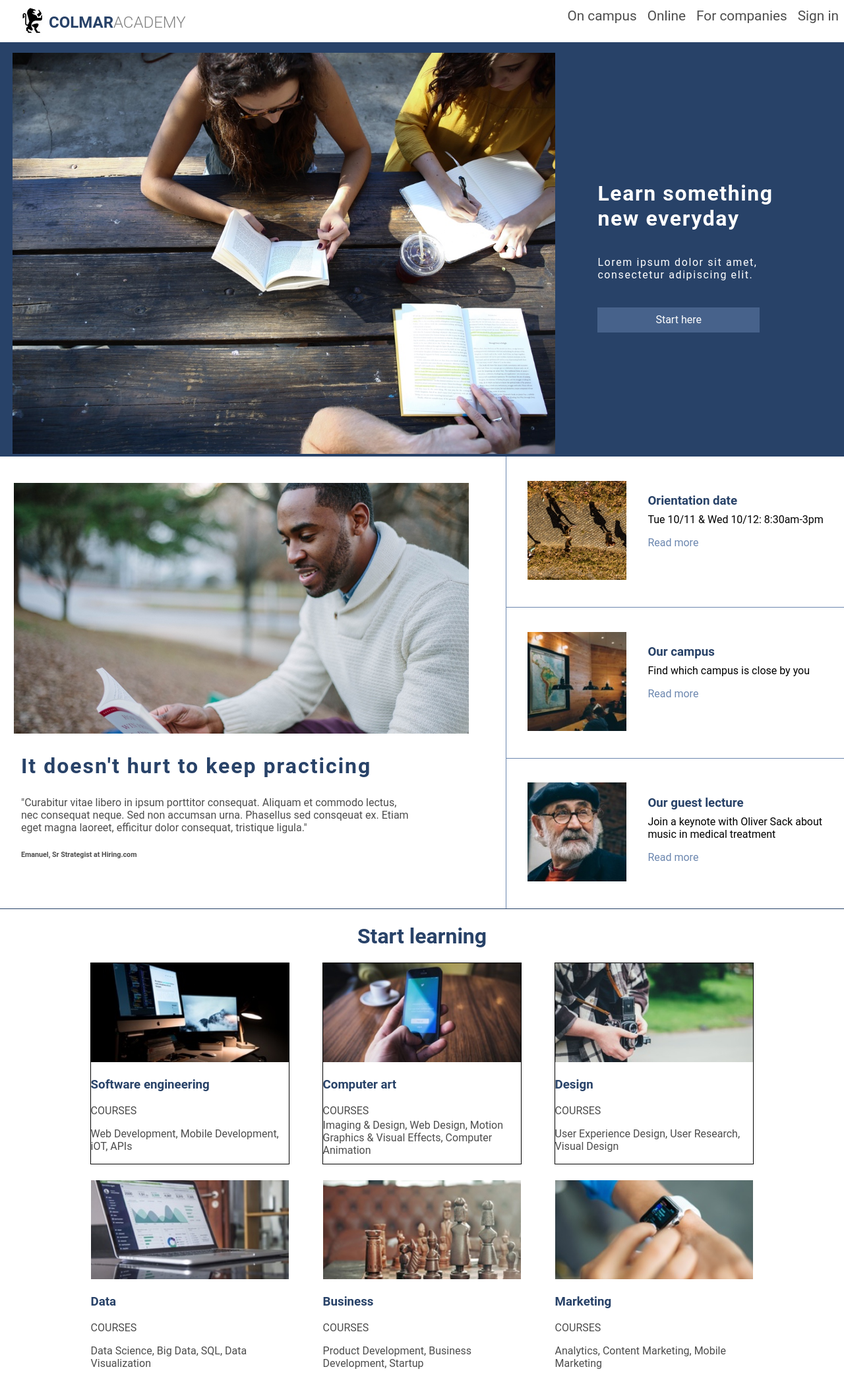
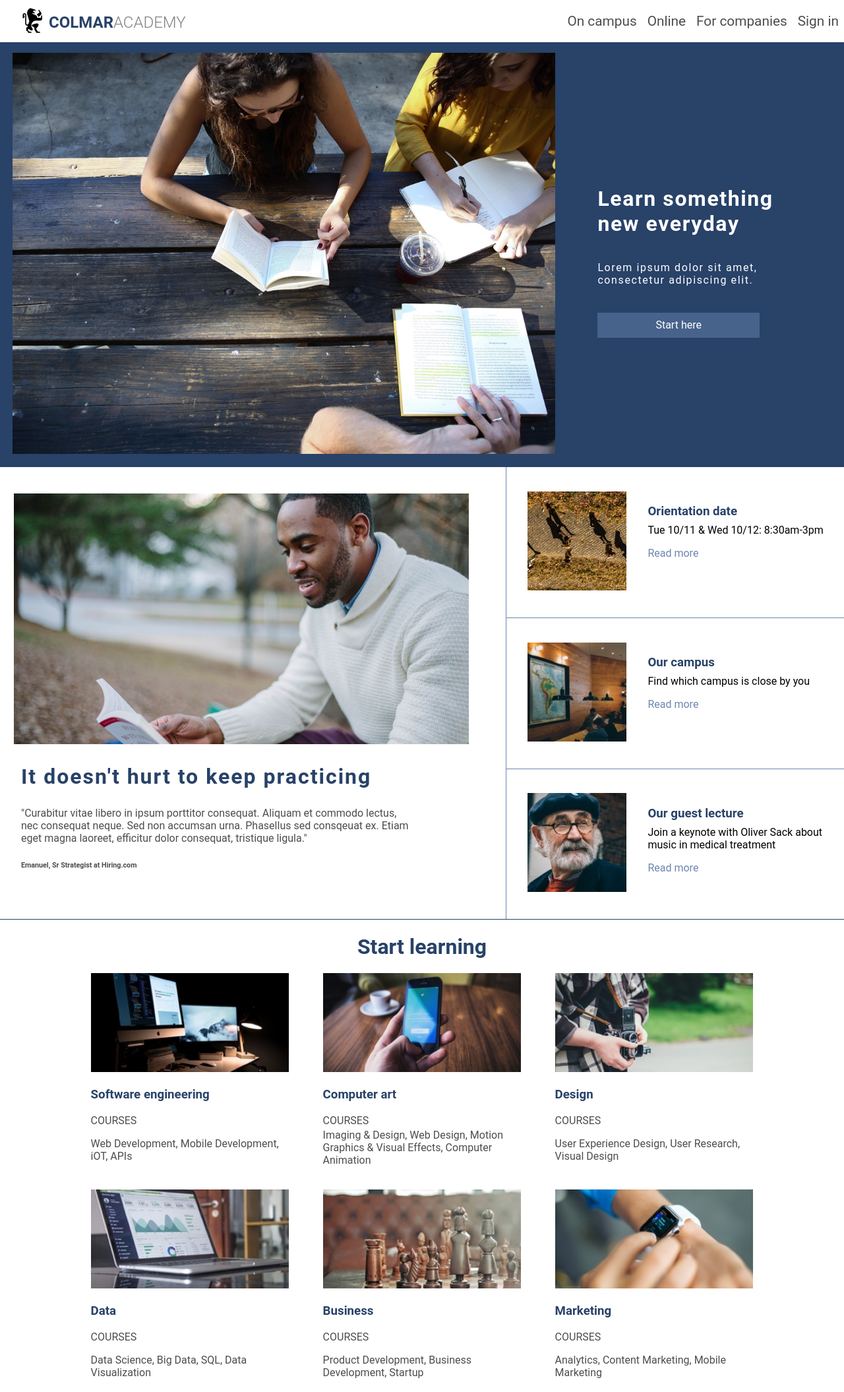
Before and after one commit to bradrogers1/ColmarAcademy, a plain HTML site: page index.html in a window 1280 px wide. Shown: the top 2110 px of the page at 66% size. Drawn offline with Linux system fonts and the light colour scheme.

Commit message:
third commit

```diff
--- a/resources/css/style.css
+++ b/resources/css/style.css
@@ -4,7 +4,12 @@ body {
   font-family: Open-Sans, Roboto, Arial;
   margin: auto;
 }
-/* header */
+
+
+/* --- header --- */
+/* --- header --- */
+
+
  .header {
    display: inline-flex;
    width: 100%;
@@ -44,7 +49,7 @@ body {
 
 .header .header-nav {
   display: flex;
-  height: 3rem;
+  height: 4rem;
   justify-content: space-around;
   align-items:center;
 }
@@ -128,12 +133,15 @@ body {
     display: none;
   }
 
-  .header .header-nav{
+  .header .header-nav {
     display: none;
   }
 }
 
-/* banner */
+
+/* --- banner --- */
+/* --- banner --- */
+
 
 .banner {
   display: flex;
@@ -149,6 +157,7 @@ body {
   padding-top: 1rem;
   padding-right: 1rem;
   margin-left: 1.2rem;
+  margin-bottom: 1rem;
   justify-content: center;
   width: 70%;
   height: auto;
@@ -176,7 +185,7 @@ body {
   width: 100%;
 }
 
-.learn h1{
+.learn h1 {
   letter-spacing: .1rem;
   font-weight: bold;
 }
@@ -254,11 +263,13 @@ body {
     margin-right: 0rem;
     margin-left: 0.5rem;
     width:75%;
-
   }
 }
 
-/* second section - information */
+
+/* --- second section - information --- */
+/* --- second section - information --- */
+
 
 .information {
   display: flex;
@@ -367,7 +378,7 @@ body {
   flex-direction: column;
 }
 
-.campus-info h3{
+.campus-info h3 {
   margin-top: 3.5rem;
   margin-bottom: .5rem;
   color: #284268;
@@ -505,7 +516,10 @@ body {
   }
 }
 
-/*  Start learning section */
+
+/* --- Start learning section --- */
+/* --- Start learning section --- */
+
 
 .learning {
   display: flex;
@@ -536,7 +550,6 @@ body {
   background-color: white;
   margin-left: 7rem;
   height: 19rem;
-  border:1px solid black;
 }
 
 .top-row .top-left:hover {
@@ -552,7 +565,6 @@ body {
   width: 18.8rem;
   background-color: white;
   height: 19rem;
-  border:1px solid black;
 }
 
 .top-row .top-mid:hover {
@@ -571,7 +583,6 @@ body {
   background-color: white;
   margin-right: 7rem;
   height: 19rem;
-  border:1px solid black;
 }
 
 .top-row .top-right:hover {
@@ -655,6 +666,7 @@ body {
 }
 
 @media only screen and (max-width: 700px) {
+
   .learning {
     display: flex;
     flex-direction: column;
@@ -662,7 +674,7 @@ body {
     border-top: 1px solid #284268;
   }
 
-  .start-learning h2{
+  .start-learning h2 {
     color: black;
     font-size: 2rem;
   }
@@ -690,7 +702,6 @@ body {
   .mobile-learning .mobile:hover {
     background-color: white;
     transition: background-color .1s ease-in;
-
   }
 
   .mobile-learning a {
@@ -699,6 +710,7 @@ body {
 }
 
 @media only screen and (max-width: 1050px) {
+
   .learning .mobile-learning {
     display: none;
   }
@@ -773,7 +785,11 @@ body {
     color: #284268;
   }
 }
-/* Thesis exhibit */
+
+
+/* --- Thesis exhibit --- */
+/* --- Thesis exhibit --- */
+
 
 .thesis {
   display: flex;
@@ -818,10 +834,11 @@ body {
   font-weight: 500;
 }
 
-.video-info h3{
+.video-info h3 {
   color: white;
   font-size: 1.5rem;
 }
+
 .thesis .thesis-right {
   width: 26rem;
   height: 21rem;
@@ -875,7 +892,7 @@ body {
   margin-top: 4rem;
 }
 
-.now-info p{
+.now-info p {
   color: white;
 }
 
@@ -884,6 +901,7 @@ body {
 }
 
 @media only screen and (max-width: 700px) {
+
   .thesis {
     align-items: flex-start;
     height:auto;
@@ -916,20 +934,18 @@ body {
     justify-content: center;
     width: 100%;
   }
-
 }
 
-@media only screen and (max-width:940px) {
 
-}
+/* --- footer --- */
+/* --- footer --- */
 
-/* footer */
 
 .footer {
   display: flex;
   justify-content: space-between;
   width: 100%;
-  height: 8rem;
+  height: 6rem;
   margin-top: 2rem;
 }
 
@@ -952,6 +968,7 @@ body {
 }
 
 @media only screen and (max-width: 700px) {
+
   .footer {
     margin-top: 1rem;
   }
```
